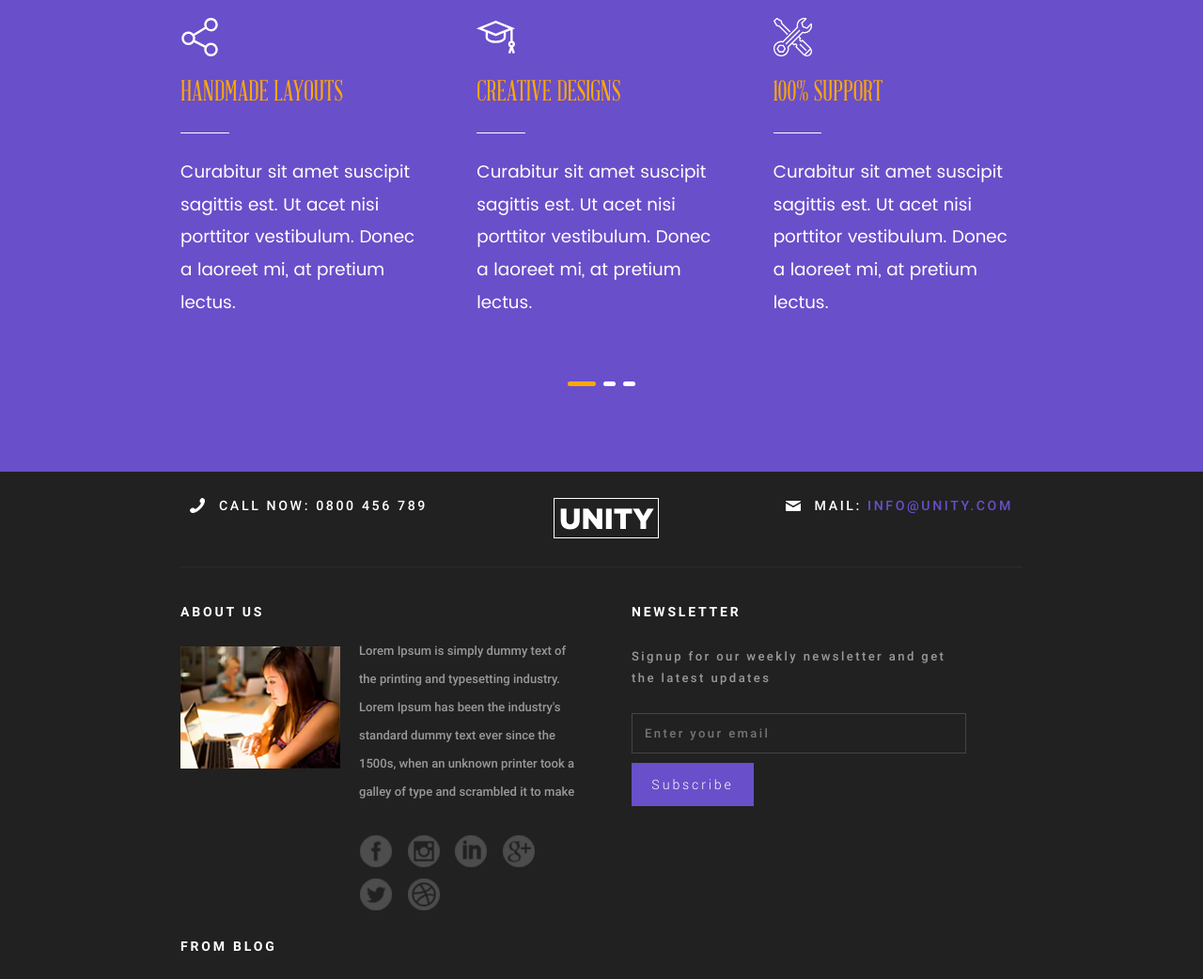
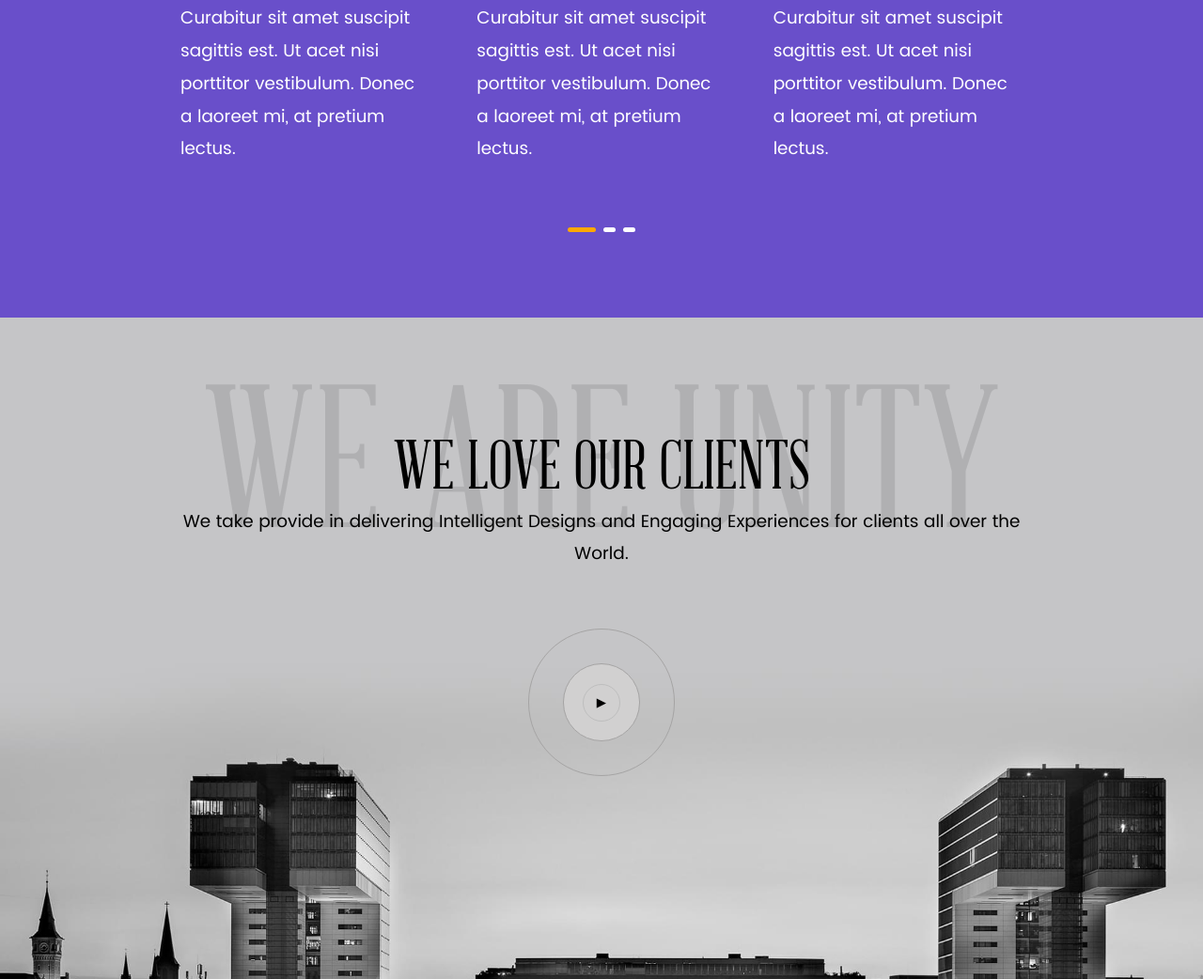
Before and after one commit to Ulyanov-programmer/HonorTheDetails, a website: page HonorTheDetails/index.html in a window 1280 px wide. Shown: the part 1758-2800 px from the top of the page at 94% size. Drawn offline with nearby package versions, Linux system fonts and the light colour scheme; files whose address does not match are found by name.

Commit message:
Added video block, improved responsiveness.

```diff
--- a/#src/sass/style.sass
+++ b/#src/sass/style.sass
@@ -33,19 +33,14 @@ body
     align-items: center
 
     @include size(auto, 100vh)
-    min-height: 1100px
+    @include adaptive-property ('min-height',900, 500)
 
     background: url('../images/fullscreenBG.jpg') no-repeat bottom / cover
 
-    @media (min-width: 2300px)
-        min-height: 1500px
-
     @media (min-width: 1600px)
         background: url('../images/fullscreenBG.jpg') no-repeat center / cover
-        min-height: 1300px
 
     @media (max-width: 600px)
-        min-height: 550px
         @include size(auto, 100vh)
 
     &__body
@@ -115,7 +110,6 @@ body
 
     &__body
         min-height: 100vh
-        height: max-content
 
         @include adaptive-property ("padding-bottom",80, 20)
 
@@ -223,7 +217,6 @@ $stepToMobileWidth: 740px
         @media (max-width: 500px)
             grid-template: 'title title' 0.3fr 'info info' 0.3fr 'info-block info-block' 1fr / 1fr 1fr
 
-
     &__title
         grid-area: title
         font-family: $mainFontFamily
@@ -260,7 +253,7 @@ $stepToMobileWidth: 740px
             &:first-child
                 padding: 0px 0px 0px 30px
             &:last-child
-                 padding: 0px 30px 0px 0px
+                padding: 0px 30px 0px 0px
 
 .advantage
     *
@@ -300,27 +293,66 @@ $stepToMobileWidth: 740px
     &__info
         line-height: 1.88
 
-.swiper-button-next, .swiper-button-prev
-    display: inline-block
-    top: 43% !important
-    padding: 35px 35px 35px 35px
+.video
+    background: url('../images/videoBG.jpg') no-repeat bottom / cover
 
-    background: #261d1d5e
+    @include adaptive-property ('min-height',900, 500)
 
-    transition: all 1s ease
+    &__body
+        position: relative
+        padding: 10% 0px 10% 0px
 
-    &::after
-        color: #fff
+    &__title
 
-    &:hover
-        padding: 35px 35px 35px 55px
-        background: #261d1d
+    &__subtitle
+        line-height: 1.82
+        font-family: Poppins-Regular
+        text-transform: none
 
-        &::after
+    &__bg-title
+        position: absolute
+        display: inline-block
+        width: 100%
+        top: 0
+        left: 0
+        transform: translate(0,30%)
+        @include adaptive-property ('font-size',200, 65)
+        color: rgba(0, 0, 0, 0.1)
 
-.swiper-button-prev
-    &:hover
-        padding: 35px 55px 35px 35px
+        @media (max-width: 426px)
+            transform: translate(0,220%)
+
+    &__play-button
+        display: inline-flex
+        justify-content: center
+        align-items: center
+        @include adaptive-property ('width', 80, 50)
+        @include adaptive-property ('height', 80, 50)
+
+        background: #d1d0d0
+        border: 1px solid #a5a4a4
+        border-radius: 50%
+        span
+            display: flex
+            justify-content: center
+            align-items: center
+            background: #d1d0d0
+            border: 1px solid #bebebe
+            border-radius: 50%
+            @include size (50%,50%)
+            font-size: 1em
+
+    &__play-button-layer
+        display: inline-flex
+        justify-content: center
+        align-items: center
+        margin: auto
+        border: 1px solid #a5a4a4
+        border-radius: 50%
+        margin: 7% 0px 0px 0px
+
+        @include adaptive-property ('width', 150, 75)
+        @include adaptive-property ('height', 150, 75)
 
 .block-title
     @include adaptive-property ('font-size',70, 40)
--- a/HonorTheDetails/index.html
+++ b/HonorTheDetails/index.html
@@ -319,14 +319,28 @@
                                 </div>
                             </div>
                     </section>
-                    <section class="fs-block block">
-                        <div class="block__body">
-                    </section>
-                    <section class="fs-block block">
-                        <div class="block__body">
-                    </section>
+                    <section class="fs-block video">
+                        <div class="fs-block__body container video__body">
+                            <h2 class="video__title block-title">We love our clients</h2>
+                            <span class="video__bg-title">We are unity</span>
+
+                            <p class="video__subtitle">We take provide in delivering Intelligent Designs and Engaging
+                                Experiences for
+                                clients all over the World.</p>
+                            <div class="video__play-button-layer">
+                                <button class="video__play-button" aria-label='play-video' type='button'>
+                                    <span>▶</span>
+                                </button>
+                            </div>
+                        </div>
                 </div>
             </section>
+            <section class="fs-block block">
+                <div class="fs-block__body block__body">
+                </div>
+            </section>
+        </div>
+        </section>
         </div>
     </main>
 
@@ -439,14 +453,16 @@
     </div>
 </footer>
 
-    <!-- <section id="modal_1" class='modal-window'>
+    <section id="modal_1" class='modal-window'>
         <div class="modal-window__body">
             <div class="modal-window__content">
-                <button type='button' class="modal-closer">close me</button>
-
+                <iframe width="560" height="315" src="https://www.youtube-nocookie.com/embed/sgnWv3lQnJk?controls=0"
+                    title="YouTube video player" frameborder="0"
+                    allow="accelerometer; autoplay; clipboard-write; encrypted-media; gyroscope; picture-in-picture"
+                    allowfullscreen></iframe>
             </div>
         </div>
-    </section> -->
+    </section>
 </body>
 <script defer src="scripts/script.min.js"></script>
 <!-- Swiper -->
```
Also changed, not shown: #src/index.html (+26 -10 lines), #src/images/icons/play.svg (added), HonorTheDetails/css/style.css, HonorTheDetails/css/style.min.css, HonorTheDetails/images/icons/play.svg (added).
